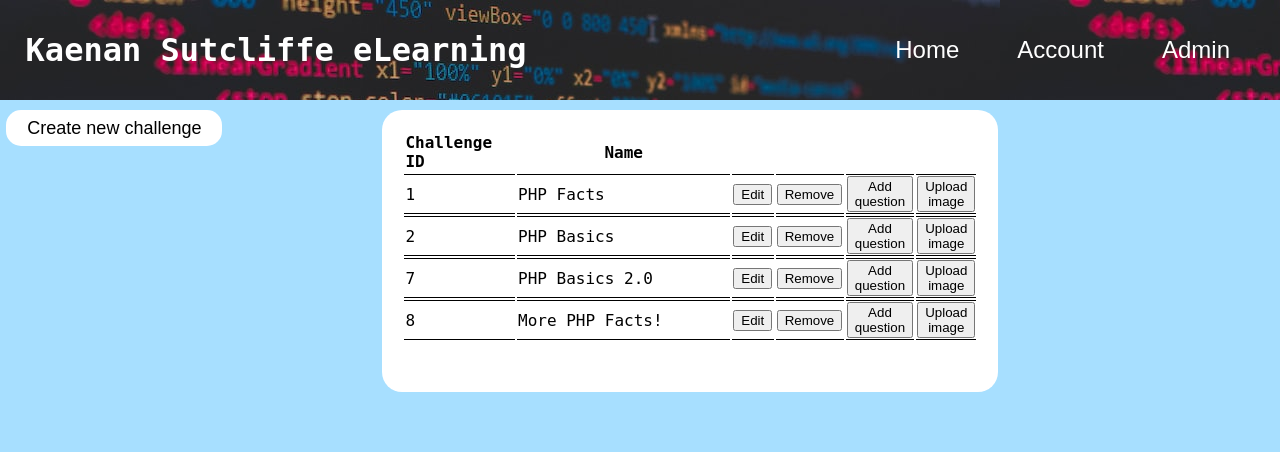
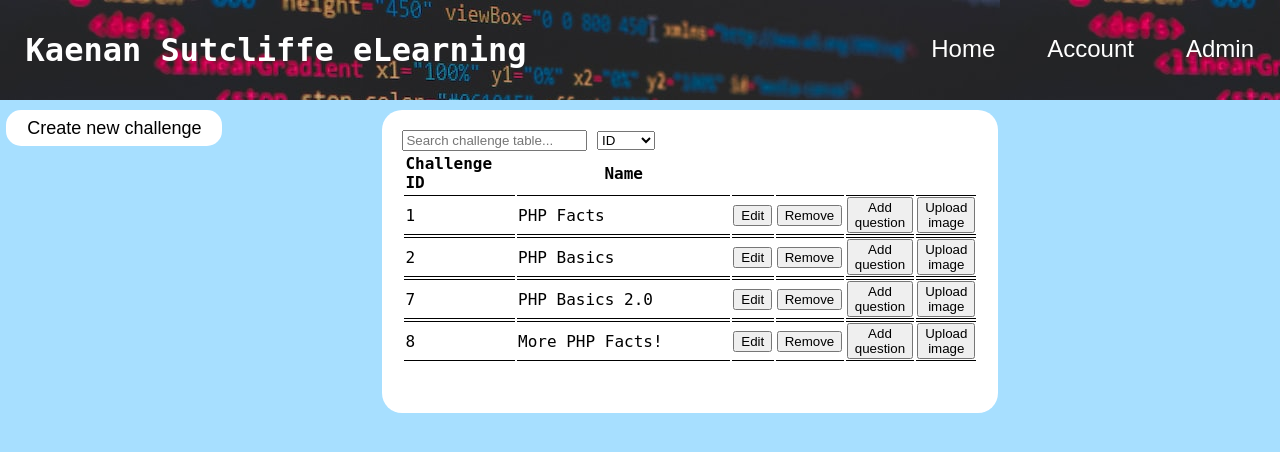
Before and after one commit to kaenan/PHP-eLearning-Test-Website, a PHP site: the page made by pages admin/admin home.php in a window 1280 px wide. Shown: the top 452 px of the page. Run offline with PHP 8.4, Linux system fonts and the light colour scheme; a user stored in the database is signed in; data comes from the database, SQL or seed files in the repository.

Commit message:
Update to admin page and challenge page
- Added search option on challenge table in admin page
- Added labels to show which questions were answered correctly or not.

```diff
--- a/css/header.css
+++ b/css/header.css
@@ -28,17 +28,26 @@ body {
 
 .buttons-container {
     display: flex;
+    margin-left: auto;
+}
 
-    margin-top: auto;
-    margin-bottom: auto;
-    margin-left: auto;
+.buttons-container div {
+    display: flex;
+    height: 98%;
+
+    border-bottom: none;
+    transition: all .2s;
+}
+
+.buttons-container div:hover{
+    border-bottom: 2px solid white;
 }
 
 .nav-button {
     background-color: transparent;
     border-color: transparent;
 
-    padding-right: 2em;
+    padding: 0 1em 0 1em;
 
     height: auto;
 
--- a/pages admin/admin home.php
+++ b/pages admin/admin home.php
@@ -2,69 +2,60 @@
 include("../database.php");
 include("../challenges/challenges.php");
 
-    if ($_SESSION['admin'] != 1){
+if ($_SESSION['admin'] != 1) {
     header("Location:../pages/index.php");
     exit();
 }
 
-    if (array_key_exists('challenge', $_POST)){
+if (array_key_exists('challenge', $_POST)) {
     $challenge_id = $_POST['challenge'];
     $challenge_name = $_POST['challengeName'];
-    }
-    else
-    {
+} else {
     $challenge_id = null;
     $challenge_name = null;
 }
 
-    if (array_key_exists('question', $_POST)){
+if (array_key_exists('question', $_POST)) {
     $question_id = $_POST['question'];
     $question_name = $_POST['questionName'];
-    }
-    else
-    {
+} else {
     $question_id = null;
     $question_name = null;
 }
 
-    if (array_key_exists('answer', $_POST)){
+if (array_key_exists('answer', $_POST)) {
     $answer_id = $_POST['answer'];
     $answer_name = $_POST['answerName'];
-    }
-    else
-    {
+} else {
     $answer_id = null;
     $answer_name = null;
 }
 
-    if (array_key_exists('fakeanswer', $_POST)){
+if (array_key_exists('fakeanswer', $_POST)) {
     $fake_answer_id = $_POST['fakeanswer'];
     $fake_answer_name = $_POST['fakeanswerName'];
-    }
-    else
-    {
+} else {
     $fake_answer_id = null;
     $fake_answer_name = null;
 }
 
-    try
-    {
+try {
     $conn = mysqli_connect($db_server, $db_user, $db_pass, $db_name);
-    }
-    catch (mysqli_sql_exception)
-    {
+} catch (mysqli_sql_exception) {
     echo "Could not connect.";
 }
 ?>
 
 <!DOCTYPE html>
 <html lang="en">
+
 <head>
     <meta charset="UTF-8">
     <meta name="viewport" content="width=device-width, initial-scale=1.0">
     <link rel="stylesheet" href="../css/admin.css">
     <title>Document</title>
 </head>
+
 <body>
     <div class="popup-container" id="popup-container" style="display: none;">
         <div class="popup">
@@ -134,7 +125,14 @@
 
         <div class="show-tables" id="show-tables">
             <div>
-                <table>
+                <div>
+                    <input type="text" id="search-filter" onkeyup="searchFilter()" placeholder="Search challenge table...">
+                    <select name="filters" id="dropdown-filter">
+                        <option value="0">ID</option>
+                        <option value="1">Name</option>
+                    </select>
+                </div>
+                <table id="challenges-table">
                     <tr>
                         <th class="id-column">Challenge ID</th>
                         <th class="contents-column">Name</th>
@@ -176,7 +174,7 @@
                     <!-- Change challenge name -->
                     <form action="../admin/updatetables.php" method="post" class="change-form">
                         <label>Challenge Name: </label>
-                        <input type="text" name="challengeId" <?php echo "value=\"$challenge_id\"" ?> style="display: none;" >
+                        <input type="text" name="challengeId" <?php echo "value=\"$challenge_id\"" ?> style="display: none;">
                         <input type="text" name="challengeTitle" <?php echo "value=\"$challenge_name\"" ?> required>
                         <input type="submit" value="Change">
                     </form>
@@ -190,7 +188,7 @@
                             <th class="other-column"></th>
                             <th class="other-column"></th>
                         </tr>
-                        <?php while ($row = mysqli_fetch_array($questions)){
+                        <?php while ($row = mysqli_fetch_array($questions)) {
                             $q_id = $row['id'];
                             $q = $row['question']; ?>
                             <tr>
@@ -244,7 +242,7 @@
                             <th class="other-column"></th>
                             <th class="other-column"></th>
                         </tr>
-                        <?php while ($row = mysqli_fetch_array($answers)){
+                        <?php while ($row = mysqli_fetch_array($answers)) {
                             $a_id = $row['id'];
                             $a = $row['answer']; ?>
                             <tr>
@@ -279,7 +277,7 @@
                             <th class="other-column"></th>
                             <th class="other-column"></th>
                         </tr>
-                        <?php while ($row = mysqli_fetch_array($fakeanswers)){
+                        <?php while ($row = mysqli_fetch_array($fakeanswers)) {
                             $fa_id = $row['id'];
                             $fa = $row['fakeanswers']; ?>
                             <tr>
@@ -377,7 +375,7 @@
 </body>
 
 <script>
-    function addChallenge(){
+    function addChallenge() {
         document.getElementById("show-tables").style.display = "none";
         document.getElementById("add-challenge").style.display = "block";
 
@@ -385,13 +383,13 @@
         document.getElementById("add-answer").style.display = "none";
     }
 
-    function addQuestion(challengeId){
+    function addQuestion(challengeId) {
         document.getElementById("show-tables").style.display = "none";
         document.getElementById("add-question").style.display = "block";
         document.getElementById("q-challengeId").value = challengeId;
     }
 
-    function addAnswer(challengeId, questionId, type){
+    function addAnswer(challengeId, questionId, type) {
         document.getElementById("show-tables").style.display = "none";
         document.getElementById("add-answer").style.display = "block";
         document.getElementById("a-challengeId").value = challengeId;
@@ -399,12 +397,12 @@
         document.getElementById("answerType").value = type;
     }
 
-    function backButton(backTo, current){
+    function backButton(backTo, current) {
         document.getElementById(current).style.display = "none";
         document.getElementById(backTo).style.display = "block";
     }
 
-    function closePopup(){
+    function closePopup() {
         document.getElementById("popup-container").style.display = "none";
         document.getElementById("challenge-remove-form").style.display = "none";
         document.getElementById("question-remove-form").style.display = "none";
@@ -413,18 +411,18 @@
         document.getElementById("challenge-upload-image").style.display = "none";
     }
 
-    function openPopup(){
+    function openPopup() {
         document.getElementById("popup-container").style.display = "block";
     }
 
-    function removeChallenge(id){
+    function removeChallenge(id) {
         openPopup();
 
         document.getElementById("challenge-remove-form").style.display = "block";
         document.getElementById("remove-c-challengeId").value = id;
     }
 
-    function removeQuestion(cId, qId){
+    function removeQuestion(cId, qId) {
         openPopup();
 
         document.getElementById("question-remove-form").style.display = "block";
@@ -432,25 +430,53 @@
         document.getElementById("remove-q-questionId").value = qId;
     }
 
-    function removeAnswer(aId){
+    function removeAnswer(aId) {
         openPopup();
 
         document.getElementById("answer-remove-form").style.display = "block";
         document.getElementById("remove-a-answerId").value = aId;
     }
 
-    function removeFakeAnswer(aId){
+    function removeFakeAnswer(aId) {
         openPopup();
 
         document.getElementById("fakeanswer-remove-form").style.display = "block";
         document.getElementById("remove-fa-answerId").value = aId;
     }
 
-    function addChallengeImage(cId){
+    function addChallengeImage(cId) {
         openPopup();
         document.getElementById("challenge-upload-image").style.display = "block";
         document.getElementById("upload-challengeId").value = cId;
     }
 
+    function searchFilter(){
+        var input, dropdown, table, tr, textVal;
+
+        input = document.getElementById("search-filter").value.toLowerCase();
+        table = document.getElementById("challenges-table");
+        tr = table.getElementsByTagName("tr");
+
+        if (input.length == 0){
+            for(i=0; i<tr.length; i++){
+                tr[i].style.display = "";
+            }
+            return;
+        }
+        dropdown = document.getElementById("dropdown-filter").value;
+
+        for(i=0; i<tr.length; i++){
+            td=tr[i].getElementsByTagName("td")[dropdown];
+            if (td) {
+                textVal = td.textContent || td.innerText;
+                if (textVal.toLowerCase().indexOf(input) > -1){
+                    tr[i].style.display = "";
+                } else {
+                    tr[i].style.display = "none";
+                }
+            }
+        }
+    }
 </script>
+
 </html>
--- a/templates/header.php
+++ b/templates/header.php
@@ -17,10 +17,16 @@
         <label class="header-title">Kaenan Sutcliffe eLearning</label>
 
         <div class="buttons-container">
-            <button class="nav-button" onclick="homeButton()">Home</button>
-            <button class="nav-button" onclick="accountButton()">Account</button>
+            <div>
+                <button class="nav-button" onclick="homeButton()">Home</button>
+            </div>
+            <div>
+                <button class="nav-button" onclick="accountButton()">Account</button>
+            </div>
             <?php if ($_SESSION['admin'] == 1){ ?>
-                <button class="nav-button" onclick="adminPage()">Admin</button>
+                <div>
+                    <button class="nav-button" onclick="adminPage()">Admin</button>
+                </div>
             <?php } ?>
         </div>
     </div>
```
Also changed, not shown: css/challenge.css (+17 -4 lines), pages/challenge.php (+20 -1 lines). Lines whose indentation alone changed are shown as unchanged.
